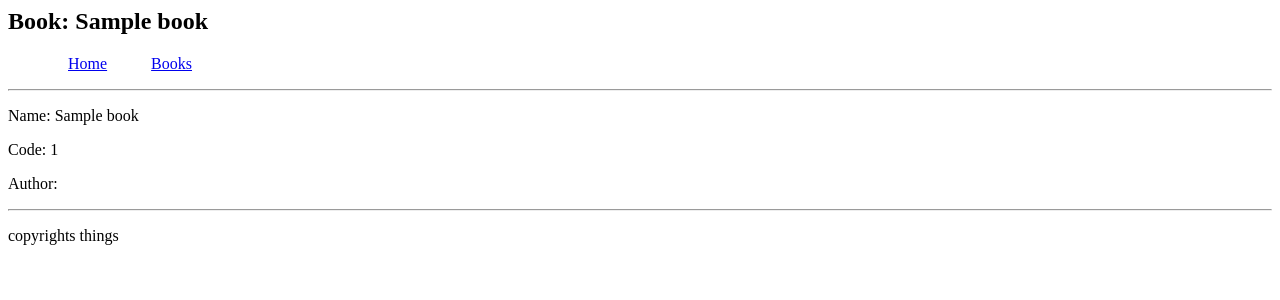
After one commit to Rahimz/ketab, a Django app: page /books/1 in a window 1280 px wide. The commit adds this page. Shown: the top 300 px of the page. Run offline with Django 3.2, Linux system fonts and the light colour scheme; tables that the repository leaves empty hold one stand-in row (values such as "Sample post").

Commit message:
book detail template added

```diff
--- a/ketab/books/models.py
+++ b/ketab/books/models.py
@@ -1,5 +1,5 @@
 from django.db import models
-
+from django.urls import reverse
 
 class Book(models.Model):
     name = models.CharField(max_length=1500,
@@ -10,3 +10,7 @@ class Book(models.Model):
 
     def __str__(self):
         return self.name
+
+
+    def get_absolute_url(self):
+        return reverse('bookdetail', args=[self.pk])
--- /dev/null
+++ b/ketab/books/templates/books/book_detail.html
@@ -0,0 +1,11 @@
+{% extends 'base.html' %}
+
+{% block title %} Book: {{ book.name }} {% endblock %}
+
+{% block body %}
+
+    <p>Name: {{ book.name }}</p>
+    <p>Code: {{ book.id }}</p>
+    <p>Author:  </p>
+
+{% endblock %}
--- a/ketab/books/templates/books/books_list.html
+++ b/ketab/books/templates/books/books_list.html
@@ -7,7 +7,7 @@
     <p>Hello book man</p>
     <ul>
     {% for book in books %}
-        <li>{{ book }}</li>
+        <li><a href="{{ book.get_absolute_url }}">{{ book }}</a></li>
     {% endfor %}
     </ul>
 
--- a/ketab/books/urls.py
+++ b/ketab/books/urls.py
@@ -6,4 +6,5 @@ from . import views
 urlpatterns = [
     path('', views.home, name='home'),
     path('books/', views.booklist, name='booklist'),
+    path('books/<int:pk>', views.bookdetail, name='bookdetail'),
     ]
--- a/ketab/books/views.py
+++ b/ketab/books/views.py
@@ -1,4 +1,4 @@
-from django.shortcuts import render
+from django.shortcuts import render, get_object_or_404
 from django.http import HttpResponse
 from .models import Book
 
@@ -13,3 +13,10 @@ def booklist(request):
     return render(request,
                   'books/books_list.html',
                   {'books': books})
+
+def bookdetail(request, pk):
+    book = get_object_or_404(Book,
+                             pk=pk)
+    return render(request,
+                  'books/book_detail.html',
+                  {'book': book})
```
